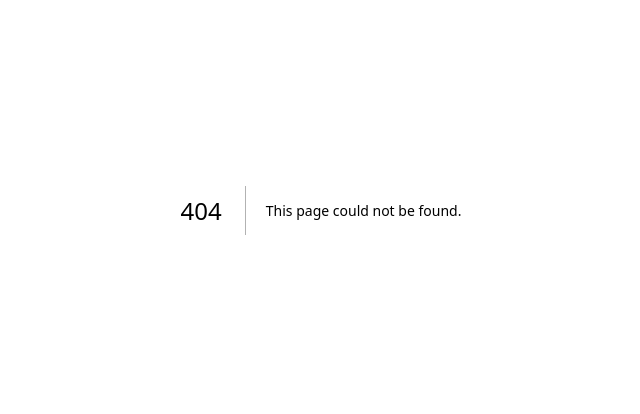
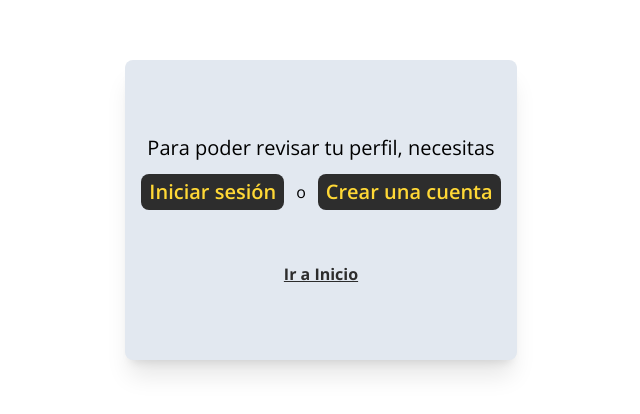
Before and after one commit to NachoXS15/hive, a Next.js app: page /error/303 in a window 1280 px wide. Before the commit this address had no page. Shown: the part 190-604 px from the top of the page, without its empty margins (319-959 px from the left). Built offline with nearby package versions, Linux system fonts and the light colour scheme; what @midudev/tailwind-animations would draw is missing.

Commit message:
updating schema: now offline users can access the app, but have to log in to have a profile or interact with posts

```diff
--- /dev/null
+++ b/src/app/auth/loading.tsx
@@ -0,0 +1,8 @@
+
+export default function loading() {
+  return (
+    <main className="min-h-screen w-full flex items-center justify-center">
+      <div className="loader"></div>
+    </main>
+  )
+}
--- a/src/app/components/structures/Header.tsx
+++ b/src/app/components/structures/Header.tsx
@@ -1,8 +1,10 @@
-import { LogOut, Menu,  Search,  SettingsIcon, Star, User2 } from "lucide-react";
+import { LogOut, Menu, Search, SettingsIcon, Star, User2 } from "lucide-react";
 import Link from "next/link";
 import DropdownMenu from "../ui/DropdownMenu";
 
-export default function Header() {
+export default function Header({ profile }) {
+    console.log(profile);
+
     return (
         <>
             <div className="relative">
@@ -12,18 +14,31 @@ export default function Header() {
                     <nav className="hidden md:flex items-center gap-8 xl:gap-15 2xl:gap-20">
                         <Link href="/" className="font-second font-bold uppercase hover:text-yellow-main hover:bg-black-main transition cursor-pointer px-2 py-1 rounded">Explorar</Link>
                         <Link href="/" className="font-second font-bold uppercase hover:text-yellow-main hover:bg-black-main transition cursor-pointer px-2 py-1 rounded">Contratar</Link>
-                        {/* <form action="" className="flex items-center gap-2">
-                            <input type="text" className="bg-white rounded-full px-5 py-1" name="buscar" placeholder="Buscar personas" />
-                            <button type="submit"><Search /></button>
-                        </form> */}
                         <Link href="/home/search" className="font-second font-bold uppercase hover:text-yellow-main hover:bg-black-main transition cursor-pointer px-2 py-1 rounded">Buscar</Link>
                     </nav>
+                    {
+                        profile ? (
+                            <>
                                 <label htmlFor="dropdown-menu-open" className="hidden md:flex items-center justify-center text-yellow-main bg-black-main rounded-full w-12 h-12 hover:cursor-pointer font-bold text-xl select-none hover:text-black-main hover:bg-yellow-main hover:border-2 border-black-main transition">IP</label>
                                 <input type="checkbox" className="peer hidden" id="dropdown-menu-open" />
                                 <DropdownMenu />
                                 <label className="md:hidden inline-block cursor-pointer" htmlFor="navbar-open">
                                     <Menu size={28} />
                                 </label>
+                            </>
+                        ) : (
+                            <>
+                                <label htmlFor="dropdown-menu-open" className="hidden md:flex items-center justify-center text-yellow-main bg-black-main rounded-full w-12 h-12 hover:cursor-pointer font-bold text-xl select-none hover:text-black-main hover:bg-yellow-main hover:border-2 border-black-main transition"><User2 /></label>
+                                <input type="checkbox" className="peer hidden" id="dropdown-menu-open" />
+                                <DropdownMenu />
+                                <label className="md:hidden inline-block cursor-pointer" htmlFor="navbar-open">
+                                    <Menu size={28} />
+                                </label>
+                            </>
+                        )
+
+                    }
+
                 </header>
                 <div className="md:hidden peer-checked:block hidden z-50 w-full absolute bg-black-main text-yellow-main top-20" id="menu-open">
                     <div className="w-full bg-semi-black bg-opacity-20 h-fit z-50">
--- a/src/app/components/structures/ProfileFeed.tsx
+++ b/src/app/components/structures/ProfileFeed.tsx
@@ -2,7 +2,7 @@ import { PostType } from "../../utils/definitions";
 import Post from "./Post";
 
 type Props = {
-    posts: PostType[] | undefined
+    posts: PostType[] | undefined | null
 
 }
 
--- /dev/null
+++ b/src/app/error/303/page.tsx
@@ -0,0 +1,20 @@
+import Link from "next/link";
+
+
+export default function page() {
+    return (
+        <main className="w-full min-h-screen font-second flex items-center justify-center">
+            <section className="w-fit bg-slate-200 rounded-lg shadow-xl flex items-center p-4 h-[300px]">
+                <div className="flex flex-col justify-around items-center gap-3">
+                    <h2 className="text-center text-xl">Para poder revisar tu perfil, necesitas</h2>
+                    <div className="flex gap-3 items-center">
+                        <Link href="/auth/login" className="text-xl font-semibold hover:text-black-main hover:bg-yellow-main px-2 text-yellow-main bg-black-main py-1 rounded-lg transition">Iniciar sesión</Link>
+                        <span>o</span>
+                        <Link href="/auth/register" className="text-xl font-semibold hover:text-black-main hover:bg-yellow-main px-2 text-yellow-main bg-black-main py-1 rounded-lg transition">Crear una cuenta</Link>
+                    </div>
+                    <Link href="/home" className="mt-10 text-black-main font-bold underline hover:scale-105 transition">Ir a Inicio</Link>
+                </div>
+            </section>
+        </main>
+    )
+}
--- a/src/app/home/layout.tsx
+++ b/src/app/home/layout.tsx
@@ -1,22 +1,21 @@
 import React from "react"
 import Header from "../components/structures/Header"
-import { createClient } from "../utils/supabase/server"
-import { redirect } from "next/navigation"
+
 import MenuStateReset from "../components/misc/MenuStateReset"
 import Footer from "../components/structures/Footer"
+import { createClient } from "../utils/supabase/server"
 
 export default async function layout({ children }: { children: React.ReactNode }) {
 
 	const supabase = await createClient()
 
-	const { data, error } = await supabase.auth.getUser()
-	if (error || !data?.user) {
-		redirect('/auth/login')
-	}
+	const { data: profile } = await supabase.auth.getUser()
+
+
 	return (
 		<>
 			<MenuStateReset />
-			<Header />
+			<Header profile={profile} />
 			{children}
 			<Footer />
 		</>
--- /dev/null
+++ b/src/app/home/loading.tsx
@@ -0,0 +1,8 @@
+
+export default function loading() {
+  return (
+    <main className="min-h-screen w-full flex items-center justify-center">
+      <div className="loader"></div>
+    </main>
+  )
+}
--- a/src/app/home/my-profile/page.tsx
+++ b/src/app/home/my-profile/page.tsx
@@ -3,6 +3,7 @@ import Profile from "@/app/components/structures/Profile";
 import ProfileFeed from "@/app/components/structures/ProfileFeed";
 import { fetchLinksById, fetchPostsById } from "@/app/lib/data-server";
 import { createClient } from "@/app/utils/supabase/server";
+import { redirect } from "next/navigation";
 
 
 export default async function page() {
@@ -10,13 +11,15 @@ export default async function page() {
 	const supabase = await createClient();
 	const {data, error} = await supabase.auth.getUser();
 	if (error) {
-		return error;
+		redirect("/error/303")
 	}
 	const id = data?.user?.id
 	const posts = await fetchPostsById(id)
 	const links = await fetchLinksById(id);
 
 	console.log(links);
+
+
 
 	return (
 		<main className="w-full h-fit flex py-10 items-center flex-col px-6 md:px-0">
--- a/src/app/home/page.tsx
+++ b/src/app/home/page.tsx
@@ -1,4 +1,3 @@
-import { redirect } from "next/navigation";
 import { fetchUserById } from "../lib/data-server";
 import { createClient } from "../utils/supabase/server";
 
@@ -7,13 +6,22 @@ export default async function page() {
     const supabase = await createClient();
     const {data, error} = await supabase.auth.getUser();
     if (error) {
-        redirect("/404")
+        console.log("No hay perfil");
+
+        // redirect("/404")
     }
-    const profile = await fetchUserById(data.user?.id);
+    const profile = data.user ? await fetchUserById(data.user.id) : null;
+    console.log(profile);
 
     return (
-        <main className="flex items-center justify-center w-full h-[600px]">
-            <h2 className="font-second font-semibold">Bienvenid@, <span className="bg-yellow-main text-black-main px-3 py-1 rounded">{profile?.name}</span></h2>
-        </main>
+        profile ? (
+            <main className="flex items-center justify-center w-full h-[600px]">
+                <h2 className="font-second font-semibold">Bienvenid@, <span className="bg-yellow-main text-black-main px-3 py-1 rounded">{profile?.name}</span></h2>
+            </main>
+        ) : (
+            <main className="flex items-center justify-center w-full h-[600px]">
+                <h2>Feed </h2>
+            </main>
+        )
     )
 }
--- a/src/app/home/profile/[id]/page.tsx
+++ b/src/app/home/profile/[id]/page.tsx
@@ -1,6 +1,6 @@
 import Profile from "@/app/components/structures/Profile";
 import ProfileFeed from "@/app/components/structures/ProfileFeed";
-import { fetchPostsById } from "@/app/lib/data-server";
+import { fetchLinksById, fetchPostsById } from "@/app/lib/data-server";
 import { InferGetServerSidePropsType } from "next";
 import { getServerSideProps } from "next/dist/build/templates/pages";
 
@@ -15,7 +15,8 @@ export default async function page({
         return "No id.";
     }
     const posts = await fetchPostsById(id)
-    console.log(posts);
+    const links = await fetchLinksById(id)
+    console.log(links);
 
 
     return (
```
Also changed, not shown: src/app/error/404/404.tsx (renamed from src/app/404/404.tsx). Lines whose indentation alone changed are shown as unchanged.
